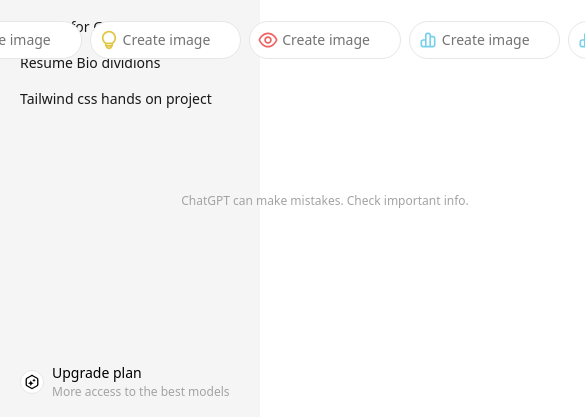
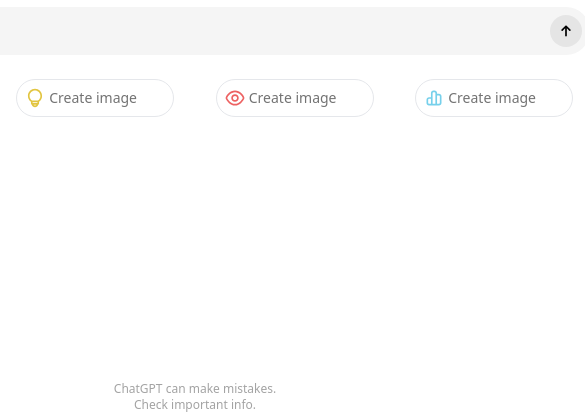
Before and after one commit to MadBAhmad/ChatGPT, a website: page src/index.html in a window 390 px wide. Shown: the part 427-844 px from the top of the page, 585 px wide, since content can reach past the window. Drawn offline with Linux system fonts and the light colour scheme.

Commit message:
final commit

```diff
--- a/src/index.html
+++ b/src/index.html
@@ -9,7 +9,7 @@
 <body>
     <div class="flex">
         <!-- sidebar --->
-        <div class="h-screen w-[260px] bg-neutral-100 p-2">
+        <div class="hidden sm:block relative h-screen w-[260px]  bg-neutral-100 p-2">
             <!-- Side-panel Hide -->
             <div class="flex items-center justify-between px-1">
                 <img class="p-2 h-10 rounded-lg hover:bg-neutral-200" src="../src/Images/side-panel.svg" alt="">
@@ -49,8 +49,10 @@
                 </div>
             </div>
         </div>
+
+
         <!-- main-page -->
-         <div class="w-[calc(100%-260px)] h-screen px-5 py-2 relative">
+         <div class="w-[90%] mx-auto sm:mx-0 h-screen px-5 py-2 sm:w-[calc(100%-260px)] relative">
 
             <div class="flex justify-between items-center">
                 <div class="flex items-center hover:bg-neutral-100 rounded-lg p-[7px]">
@@ -66,7 +68,7 @@
 
 
             <!-- Input area main-->
-             <div class="w-[790px] mx-auto absolute top-[300px] left-1/2 -translate-x-1/2">
+             <div class="w-[790px] mx-auto absolute bottom-[300px] sm:w-[calc(100%-260px)] left-1/2 -translate-x-1/2">
                 <div class="text-center mb-10">
                     <h1 class="text-3xl font-semibold">What can I help with?</h1>
                 </div>
@@ -83,7 +85,7 @@
                     </svg>
                     </div>
                 </div>
-                <div class="flex justify-around gap-2 text-center mt-3">
+                <div class="flex md:flex sm:block justify-around gap-2 text-center mt-3">
                     <div class="flex items-center p-2 bg-white border rounded-3xl gap-1 w-1/5 mt-3">
                         <img class="h-5" src="../src/Images/bluewave.svg" alt="">
                         <p class="text-sm text-neutral-500">Create image</p>
@@ -100,17 +102,17 @@
                         <img class="h-5" src="../src/Images/Insights.svg" alt="">
                         <p class="text-sm text-neutral-500"">Create image</p>
                     </div>
-                    <div class="flex p-2 bg-white border rounded-3xl gap-1 w-1/5 mt-3">
+                    <!-- <div class="flex p-2 bg-white border rounded-3xl gap-1 w-1/5 mt-3">
                         <img class="h-5" src="../src/Images/Insights.svg" alt="">
                         <p class="text-sm text-neutral-500"">Create image</p>
-                    </div>
+                    </div> -->
                 </div>
-                <div class="text-center top-80 absolute left-1/2 -translate-x-1/2">
-                    <h5 class="text-neutral-400 text-xs bottom-1">ChatGPT can make mistakes. Check important info.</h5>
-
-             </div>
 
             </div>
+            <div class="text-center">
+                <h5 class="text-neutral-400 text-xs absolute bottom-1 left-1/2 -translate-x-1/2">ChatGPT can make mistakes. Check important info.</h5>
+
+         </div>
          </div>
     </div>
 </body>
```
Also changed, not shown: src/css/style.css.
